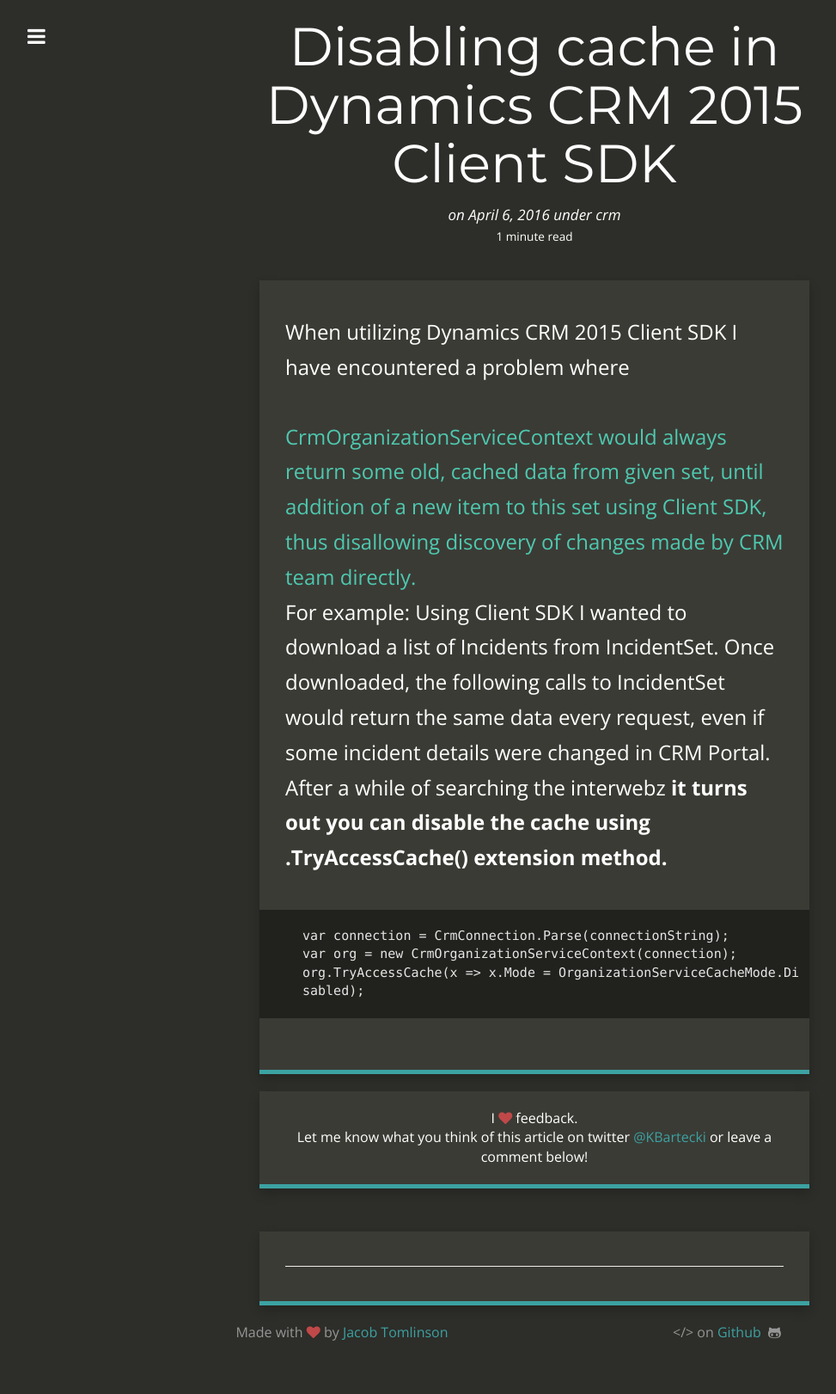
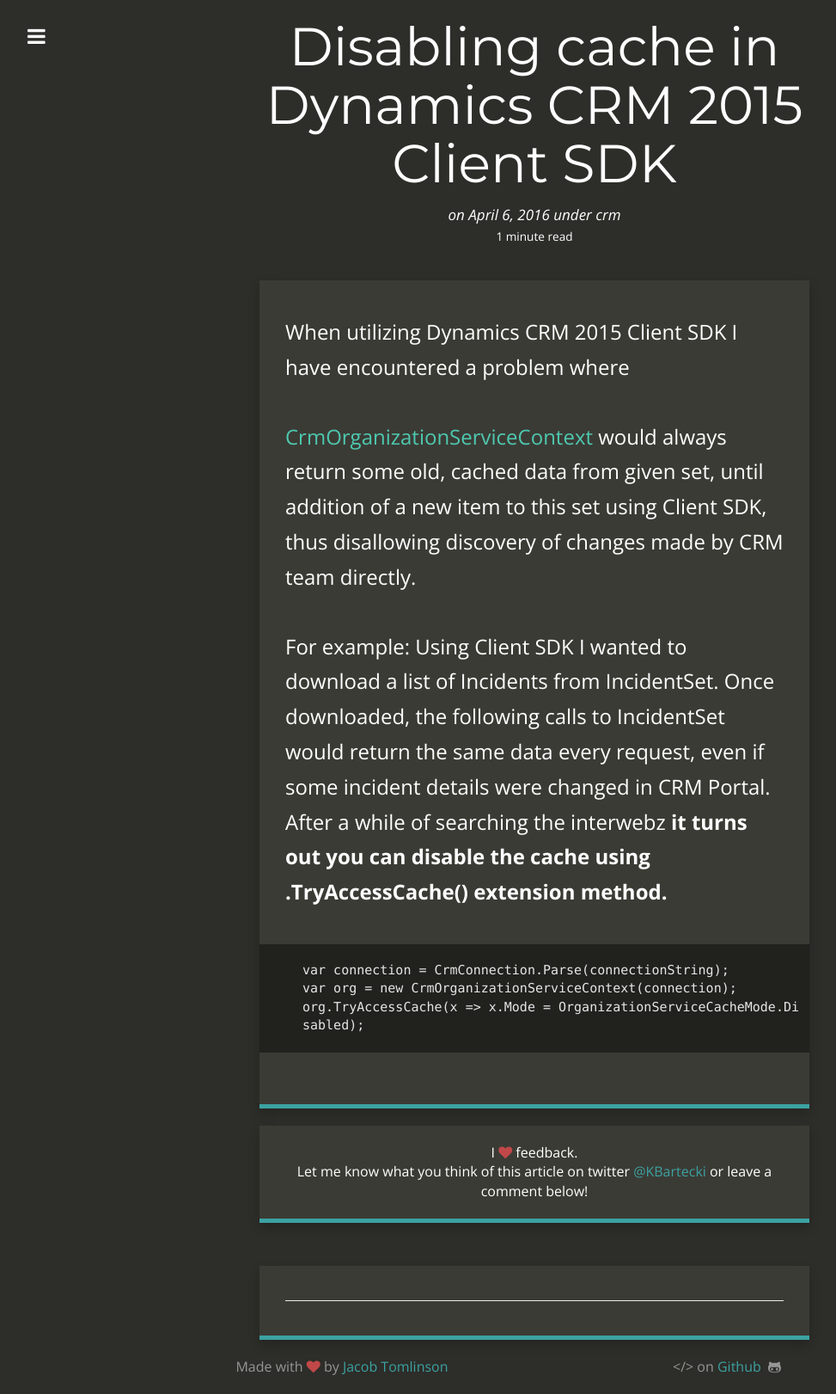
Before and after one commit to konradbartecki/konradbartecki.github.io, a Jekyll site: the page built from _posts/2016-04-06-Disabling_cache_in_Dynamics_CRM_2015_Client_SDK.html, in a window 1280 px wide. Shown: the whole page at 86% size, without its empty margins (18-991 px from the left). Built offline with Jekyll 4.4.1, drawn with Linux system fonts in a browser that asks for light colours; nearby versions of some CDN libraries; Markdown is read by kramdown in place of the engine named in the settings; before the commit the page ends 1581 px from its top, so only the background shows below that.

Commit message:
Post edit

```diff
--- a/_posts/2016-04-06-Disabling_cache_in_Dynamics_CRM_2015_Client_SDK.html
+++ b/_posts/2016-04-06-Disabling_cache_in_Dynamics_CRM_2015_Client_SDK.html
@@ -5,7 +5,7 @@ date:   2016-04-06 23:40:00 +0200
 categories: crm code
 excerpt_separator: <!--more-->
 ---
-<p>When utilizing Dynamics CRM 2015 Client SDK I have encountered a problem where <p class="vstype" style="display:inline">CrmOrganizationServiceContext</code> would always return some old, cached data from given set, until addition of a new item to this set using Client SDK, thus disallowing discovery of changes made by CRM team directly.</p>
+<p>When utilizing Dynamics CRM 2015 Client SDK I have encountered a problem where <p class="vstype" style="display:inline">CrmOrganizationServiceContext</p> would always return some old, cached data from given set, until addition of a new item to this set using Client SDK, thus disallowing discovery of changes made by CRM team directly.</p>
 
 <p>For example: Using Client SDK I wanted to download a list of Incidents from IncidentSet. Once downloaded, the following calls to IncidentSet would return the same data every request, even if some incident details were changed in CRM Portal. After a while of searching the interwebz <strong>it turns out you can disable the cache using .TryAccessCache() extension method.</strong></p>
 
```
